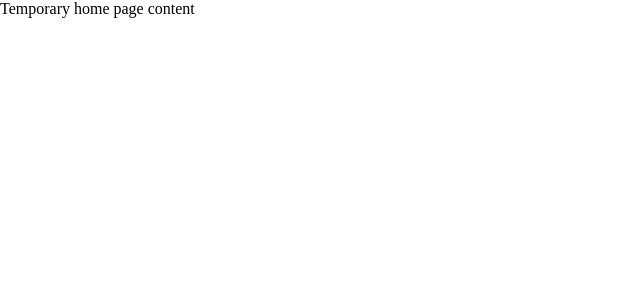
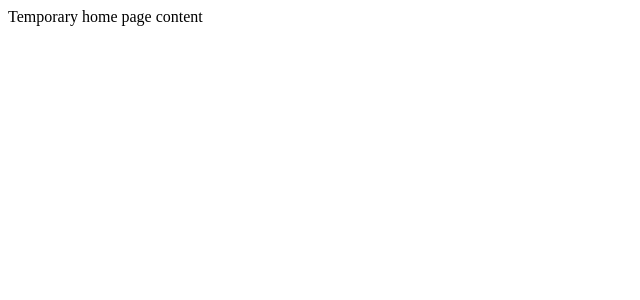
Before and after one commit to karol-dabrowski/kdtasker-web-client, a React (Create React App) app: page / in a window 1280 px wide. Shown: the top 300 px of the page, without its empty margins (0-640 px from the left). Built offline with nearby package versions, Linux system fonts and the light colour scheme.

Commit message:
Remove unnecessary CSS properties

```diff
--- a/src/index.css
+++ /dev/null
@@ -1,4 +0,0 @@
-body {
-    margin: 0;
-    padding: 0;
-}
--- a/src/index.js
+++ b/src/index.js
@@ -2,7 +2,6 @@ import React from 'react';
 import ReactDOM from 'react-dom';
 import { createStore } from 'redux'
 import { Provider } from 'react-redux'
-import './index.css';
 import App from './components/App';
 import rootReducer from './reducers'
 
```
